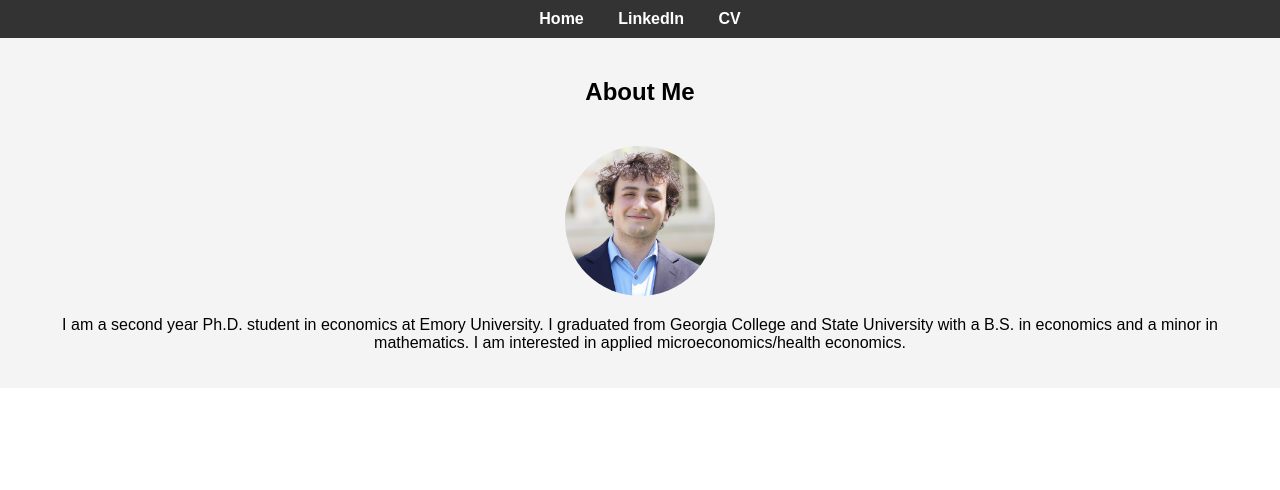
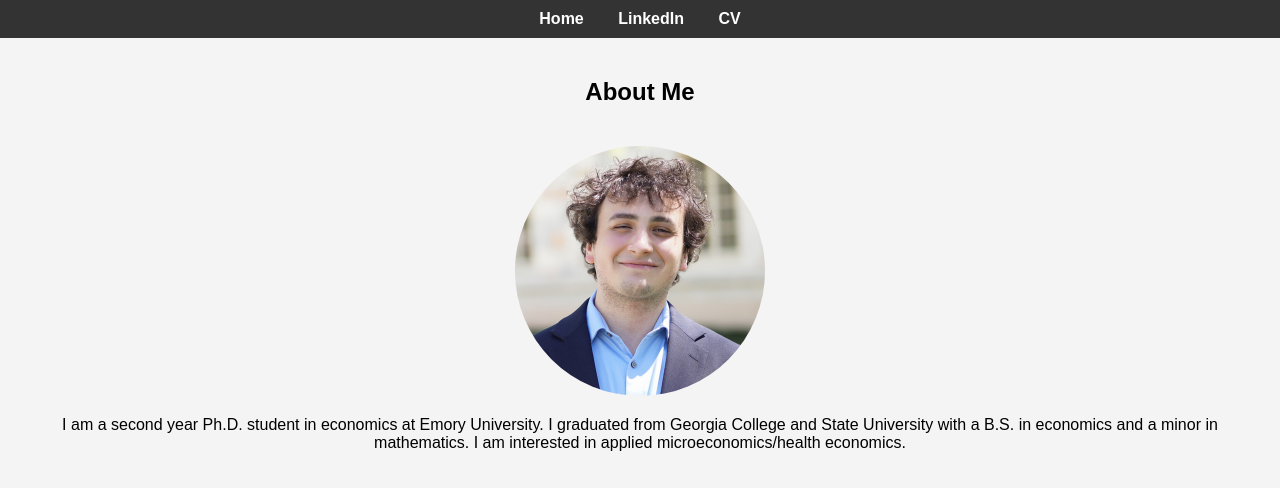
Before and after one commit to bmpasca/bmpasca.github.io, a plain HTML site: page index.html in a window 1280 px wide. Drawn offline with Linux system fonts and the light colour scheme.

Commit message:
Made picture a bit bigger

```diff
--- a/index.html
+++ b/index.html
@@ -49,7 +49,7 @@
         }
         img {
             border-radius: 50%; /* Crops the image into a circle (oval if aspect ratio is not 1:1) */
-            max-width: 150px;  /* Adjusts the width of the image */
+            max-width: 250px;  /* Adjusts the width of the image */
             height: auto; /* Maintains the aspect ratio of the image */
             margin-top: 20px; /* Adds space above the image */
         }
```
